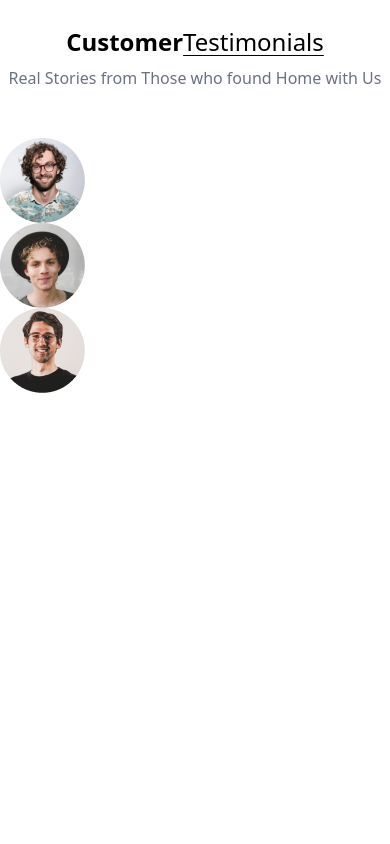
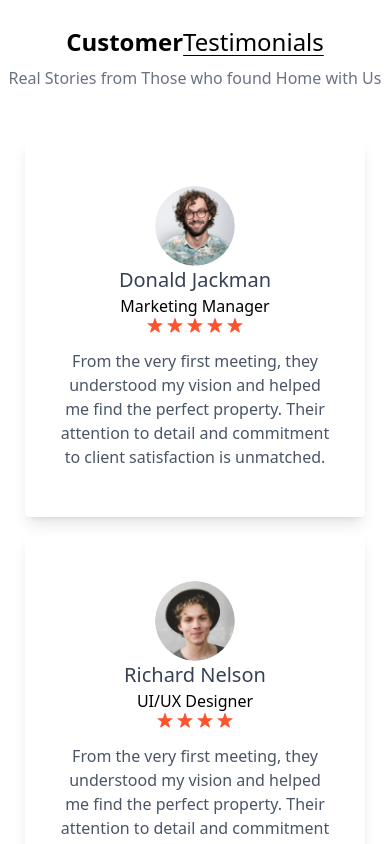
Before and after one commit to Olivier-hash/Real-Estate, a React (Vite) app: page / in a window 390 px wide. Shown: the part 2760-3604 px from the top of the page. Before the commit the page ends 3193 px from the top, so only its background shows below. Built offline with nearby package versions, Linux system fonts and the light colour scheme.

Commit message:
implementation of  responsive testimonial section with dynamic star rating

```diff
--- a/src/components/Testimonials.jsx
+++ b/src/components/Testimonials.jsx
@@ -1,5 +1,9 @@
 import React from 'react'
-import { testimonialsData } from '../assets/assets'
+import { assets, testimonialsData } from '../assets/assets'
+
+
+
+
 function Testimonials() {
   return (
     <div className='container mx-auto py-10 lg:px-32 w-full overflow-hidden' id='Testimonials'>
@@ -10,10 +14,19 @@
         Real Stories from Those who found Home with Us</p>
 
              {/* Testimonial Data */}
-        <div className=''>
+        <div className='flex flex-wrap justify-center items-center gap-4'>
             {testimonialsData.map((testimonial, index) => (
-                <div key={index}>
-                    <img src={testimonial.image} alt="" />
+                <div key={index} className='max-w-[340px] shadow-lg rounded px-8 py-12 text-center'>
+                    <img className='w-20 h-20 rounded-full mx-auto' src={testimonial.image} alt={testimonial.alt} />
+                    {/* Description */}
+                    <h2 className='text-xl text-gray-700 font-medium '>{testimonial.name}</h2>
+                    <p>{testimonial.title}</p>
+                    <div className='flex justify-center items-center gap-1 text-red-500 mb-4'>
+                        {Array.from({length: testimonial.rating}, (item, index)=> (
+                            <img key={index} src={assets.star_icon} alt="" />
+                        ))}
+                    </div>
+                    <p className='text-gray-600'>{testimonial.text}</p>
                 </div>
             ))}
         </div>
```
